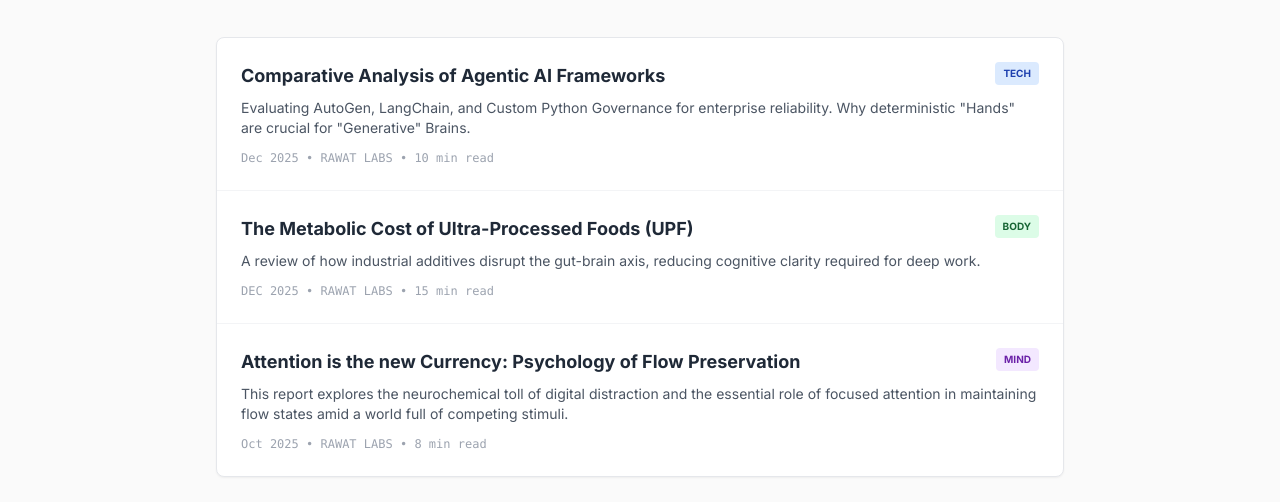
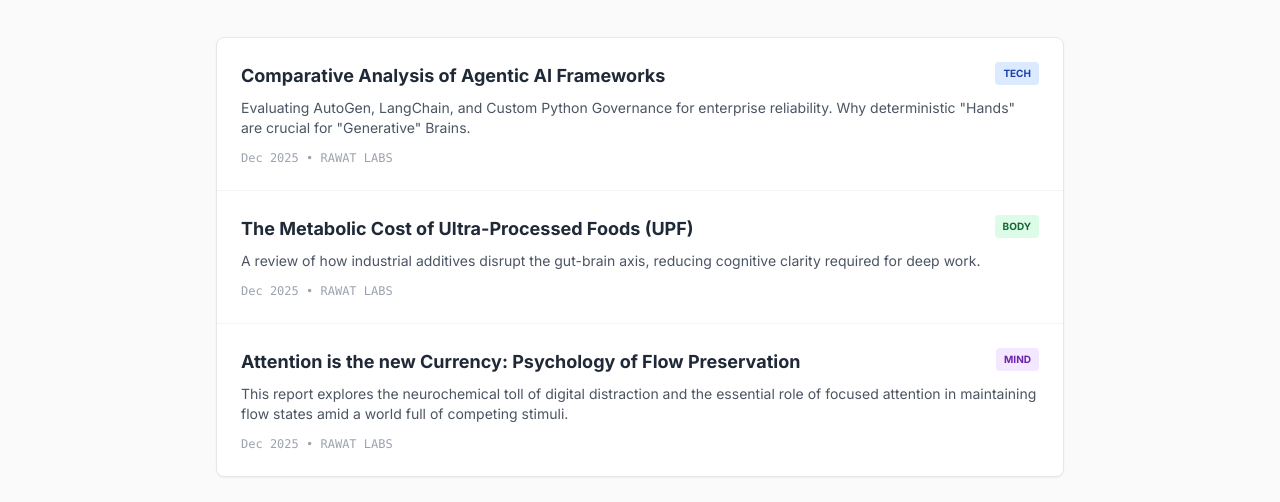
Before and after one commit to rawatlabs/rawatlabs.github.io, a plain HTML site: page index.html in a window 1280 px wide. Shown: the part 3481-3983 px from the top of the page. Drawn offline with nearby package versions, Linux system fonts and the light colour scheme.

Commit message:
Update index.html

```diff
--- a/index.html
+++ b/index.html
@@ -375,7 +375,7 @@
                         Evaluating AutoGen, LangChain, and Custom Python Governance for enterprise reliability. Why
                         deterministic "Hands" are crucial for "Generative" Brains.
                     </p>
-                    <div class="text-xs text-gray-400 font-mono">Dec 2025 • RAWAT LABS • 10 min read</div>
+                    <div class="text-xs text-gray-400 font-mono">Dec 2025 • RAWAT LABS</div>
                 </a>
 
                 <a href="/research/upf-impact.html"
@@ -389,7 +389,7 @@
                         A review of how industrial additives disrupt the gut-brain axis, reducing cognitive clarity
                         required for deep work.
                     </p>
-                    <div class="text-xs text-gray-400 font-mono">DEC 2025 • RAWAT LABS • 15 min read</div>
+                    <div class="text-xs text-gray-400 font-mono">Dec 2025 • RAWAT LABS</div>
                 </a>
 
                 <a href="/research/attention-currency.html" class="block p-6 hover:bg-gray-50 transition group">
@@ -401,7 +401,7 @@
                     <p class="text-sm text-gray-600 mb-3">
                         This report explores the neurochemical toll of digital distraction and the essential role of focused attention in maintaining flow states amid a world full of competing stimuli.
                     </p>
-                    <div class="text-xs text-gray-400 font-mono">Oct 2025 • RAWAT LABS • 8 min read</div>
+                    <div class="text-xs text-gray-400 font-mono">Dec 2025 • RAWAT LABS</div>
                 </a>
 
             </div>
```
